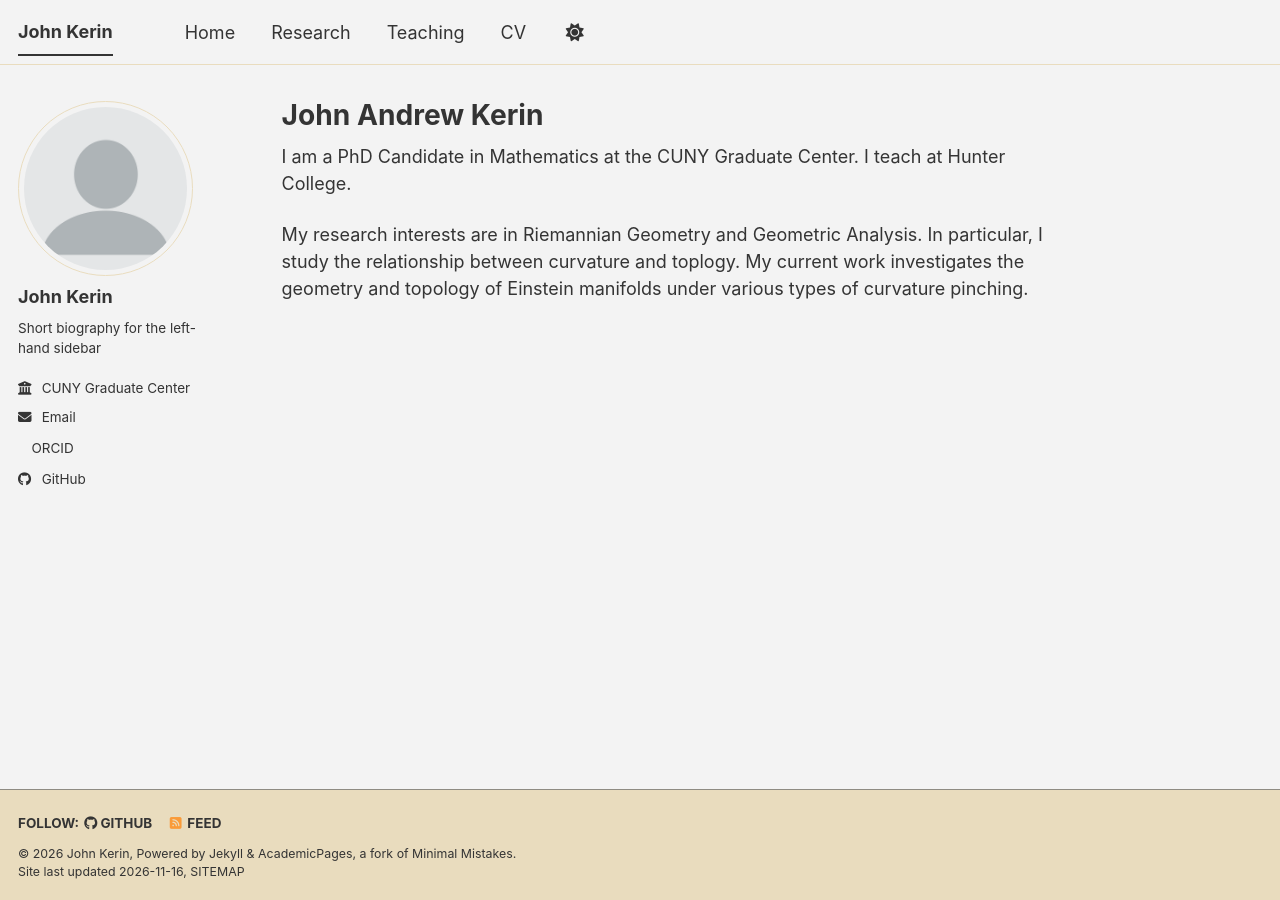
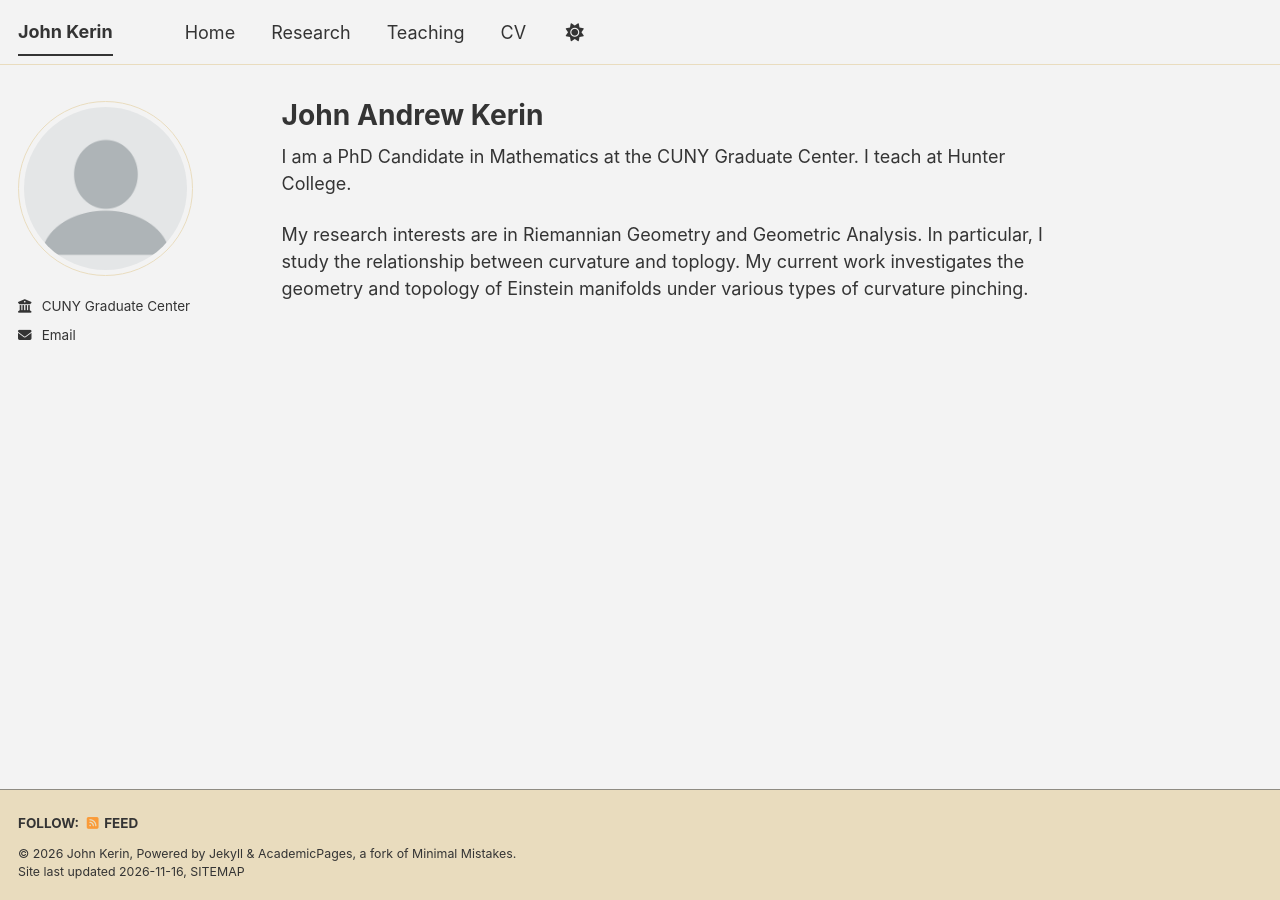
Before and after one commit to johnandrewkerin/johnandrewkerin.github.io, a Jekyll site: the page built from _pages/about.md, in a window 1280 px wide. Built offline with Jekyll 4.4.1, drawn with Linux system fonts in a browser that asks for light colours; a script bundle is joined from its source files by our own code; a style sheet for code colours, icons or effects is not loaded.

Commit message:
Update _config.yml

```diff
--- a/_config.yml
+++ b/_config.yml
@@ -24,9 +24,9 @@ repository               : "johnandrewkerin/johnandrewkerin.github.io"
 author:
   # Biographic information
   avatar           : "profile.png"
-  name             : "John Kerin"
+  name             : ""
   pronouns         : # example: "she/her"
-  bio              : "Short biography for the left-hand sidebar"
+  bio              : ""
   location         : #"Earth"
   employer         : "CUNY Graduate Center"
   uri              : # URL
@@ -38,7 +38,7 @@ author:
   googlescholar    : #"https://scholar.google.com/citations?user=PS_CX0AAAAAJ"
   inspire-hep      : # URL
   impactstory      : # URL
-  orcid            : "https://orcid.org/yourorcidurl"
+  orcid            : #"https://orcid.org/yourorcidurl"
   semantic         : # URL
   ssrn             : # URL
   pubmed           : #"https://www.ncbi.nlm.nih.gov/pubmed/?term=john+snow"
@@ -51,7 +51,7 @@ author:
   bitbucket        : # Username - Update with your username on the site
   codepen          : # Username
   dribbble         : # Username
-  github           : "academicpages"
+  github           : #"academicpages"
   kaggle           : # Username
   stackoverflow    : # User number or user number and name (i.e., use "1" or "1/jeff-atwood")
 
```
